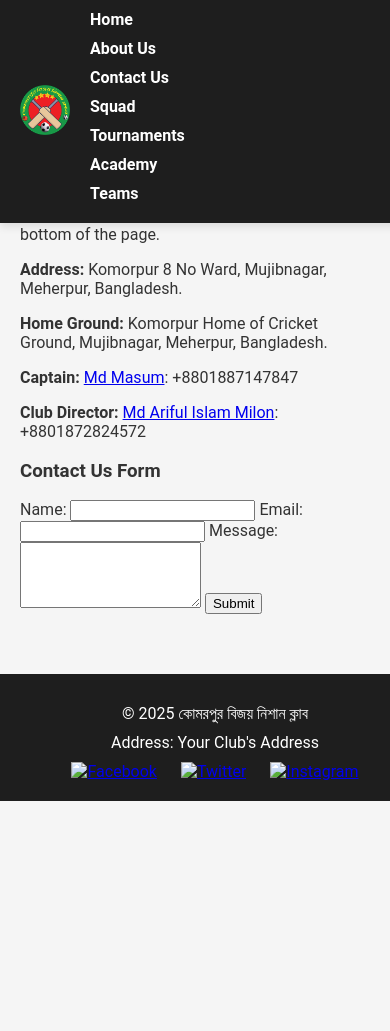
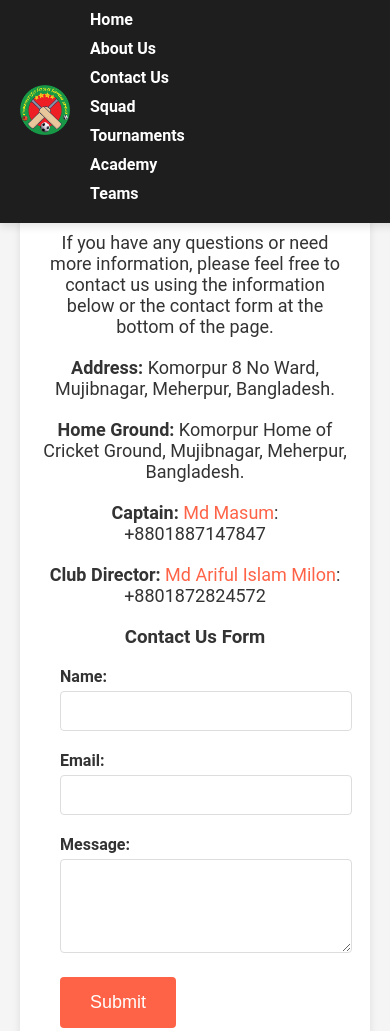
Before and after one commit to AbuAlSaeidRajon/Sports_club, a plain HTML site: page contact.html in a window 390 px wide. Shown: the top 1031 px of the page. Before the commit the page ends 844 px from the top, so only its background shows below. Drawn offline with Linux system fonts and the light colour scheme.

Commit message:
conatact file update

```diff
--- a/contact.html
+++ b/contact.html
@@ -4,7 +4,7 @@
     <meta charset="UTF-8">
     <meta name="viewport" content="width=device-width, initial-scale=1.0">
     <title>Contact Us - কোমরপুর বিজয় নিশান ক্লাব</title>
-    <link rel="stylesheet" href="styles.css">
+    <link rel="stylesheet" href="contact_styles.css">
 </head>
 <body>
     <header>
@@ -53,9 +53,9 @@
             <p>&copy; 2025 কোমরপুর বিজয় নিশান ক্লাব</p>
             <p>Address: Your Club's Address</p>
             <div class="social-media">
-                <a href="https://www.facebook.com/yourclub"><img src="facebook.png" alt="Facebook"></a>
-                <a href="https://www.twitter.com/yourclub"><img src="twitter.png" alt="Twitter"></a>
-                <a href="https://www.instagram.com/yourclub"><img src="instagram.png" alt="Instagram"></a>
+                <a href="https://www.facebook.com/yourclub"><img src="Photos/facebook.png" alt="Facebook"></a>
+                <a href="https://www.twitter.com/yourclub"><img src="Photos/twitter.png" alt="Twitter"></a>
+                <a href="https://www.instagram.com/yourclub"><img src="Photos/instagram.png" alt="Instagram"></a>
             </div>
         </div>
     </footer>
--- /dev/null
+++ b/contact_styles.css
@@ -0,0 +1,184 @@
+/* General Styles */
+body {
+    font-family: 'Roboto', sans-serif;
+    margin: 0;
+    padding: 0;
+    background-color: #f5f5f5;
+    color: #333;
+}
+
+header {
+    position: fixed;
+    top: 0;
+    width: 100%;
+    background-color: #1e1e1e;
+    color: white;
+    display: flex;
+    align-items: center;
+    padding: 10px 20px;
+    box-shadow: 0 4px 8px rgba(0, 0, 0, 0.1);
+    z-index: 1000;
+}
+
+.logo img {
+    height: 50px;
+    margin-right: 20px;
+}
+
+nav ul {
+    list-style: none;
+    margin: 0;
+    padding: 0;
+    display: flex;
+}
+
+nav ul li {
+    margin-right: 20px;
+}
+
+nav ul li a {
+    color: white;
+    text-decoration: none;
+    font-weight: bold;
+    transition: color 0.3s;
+}
+
+nav ul li a:hover {
+    color: #ff6347;
+}
+
+main {
+    margin-top: 80px;
+    padding: 20px;
+}
+
+section {
+    margin-bottom: 40px;
+}
+
+#contact {
+    text-align: center;
+    padding: 40px 20px;
+    background-color: #fff;
+    box-shadow: 0 4px 8px rgba(0, 0, 0, 0.1);
+    border-radius: 8px;
+}
+
+#contact h2 {
+    font-size: 36px;
+    margin-bottom: 20px;
+    color: #ff6347;
+}
+
+#contact p {
+    font-size: 18px;
+    margin-bottom: 20px;
+}
+
+.contact-info {
+    margin-bottom: 20px;
+}
+
+.contact-info p {
+    font-size: 16px;
+    margin: 5px 0;
+}
+
+.contact-info a {
+    color: #ff6347;
+    text-decoration: none;
+}
+
+.contact-info a:hover {
+    text-decoration: underline;
+}
+
+.contact-form {
+    max-width: 600px;
+    margin: 0 auto;
+    text-align: left;
+}
+
+.contact-form label {
+    display: block;
+    margin-bottom: 5px;
+    font-weight: bold;
+}
+
+.contact-form input,
+.contact-form textarea {
+    width: 100%;
+    padding: 10px;
+    margin-bottom: 20px;
+    border: 1px solid #ddd;
+    border-radius: 4px;
+    font-size: 16px;
+}
+
+.contact-form button {
+    display: inline-block;
+    background-color: #ff6347;
+    color: white;
+    padding: 15px 30px;
+    text-decoration: none;
+    font-size: 18px;
+    border-radius: 4px;
+    border: none;
+    cursor: pointer;
+    transition: background-color 0.3s;
+}
+
+.contact-form button:hover {
+    background-color: #ff4500;
+}
+
+footer {
+    background-color: #1e1e1e;
+    color: white;
+    padding: 20px;
+    text-align: center;
+    position: relative;
+    bottom: 0;
+    width: 100%;
+}
+
+.footer-content {
+    max-width: 800px;
+    margin: 0 auto;
+}
+
+.footer-content p {
+    margin: 10px 0;
+}
+
+.social-media {
+    margin-top: 10px;
+}
+
+.social-media a {
+    margin: 0 10px;
+    transition: transform 0.3s;
+}
+
+.social-media img {
+    width: 30px;
+    height: 30px;
+}
+
+.social-media a:hover {
+    transform: scale(1.2);
+}
+
+@media (max-width: 768px) {
+    nav ul {
+        flex-direction: column;
+    }
+
+    nav ul li {
+        margin-bottom: 10px;
+    }
+
+    .contact-form {
+        padding: 0 20px;
+    }
+}
```
